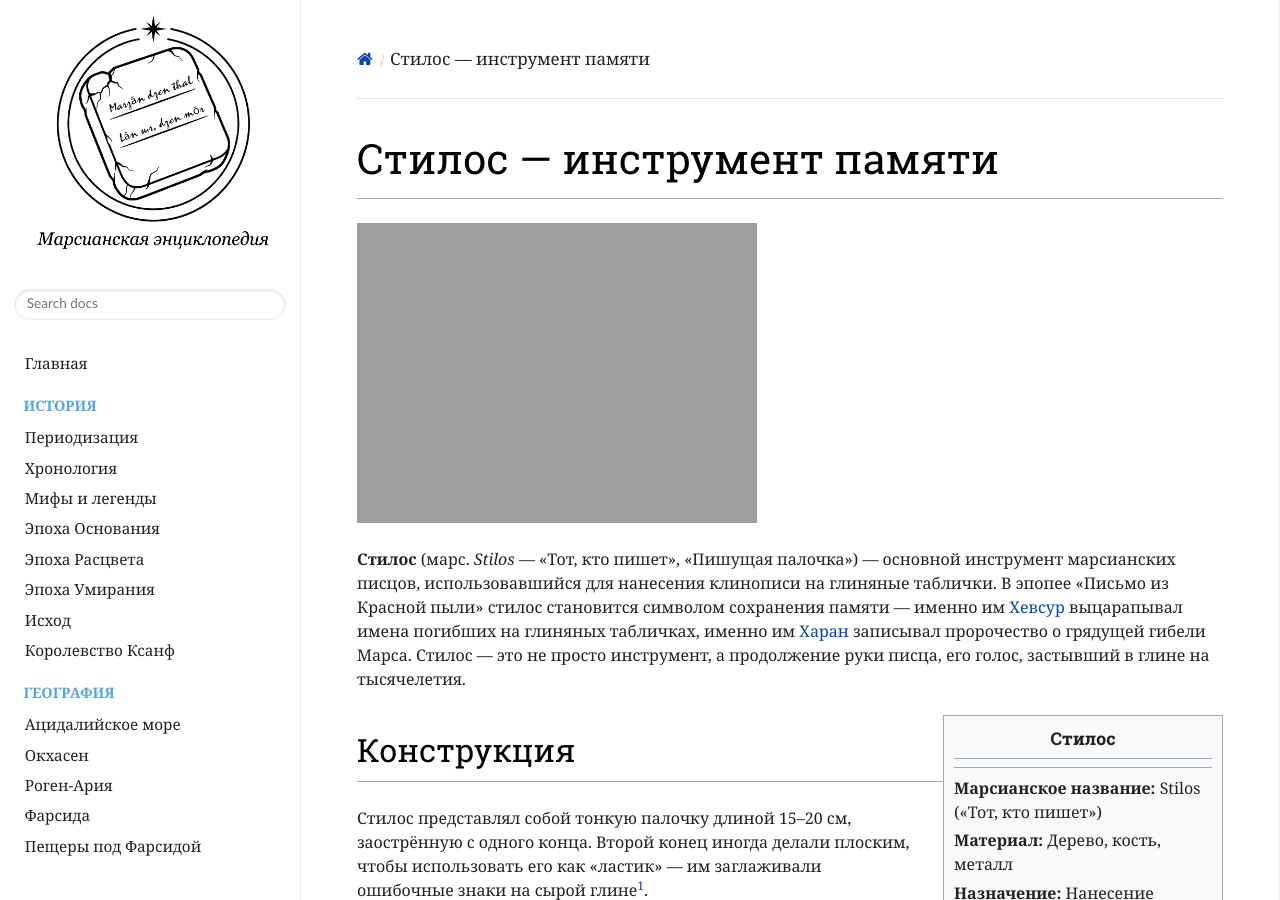
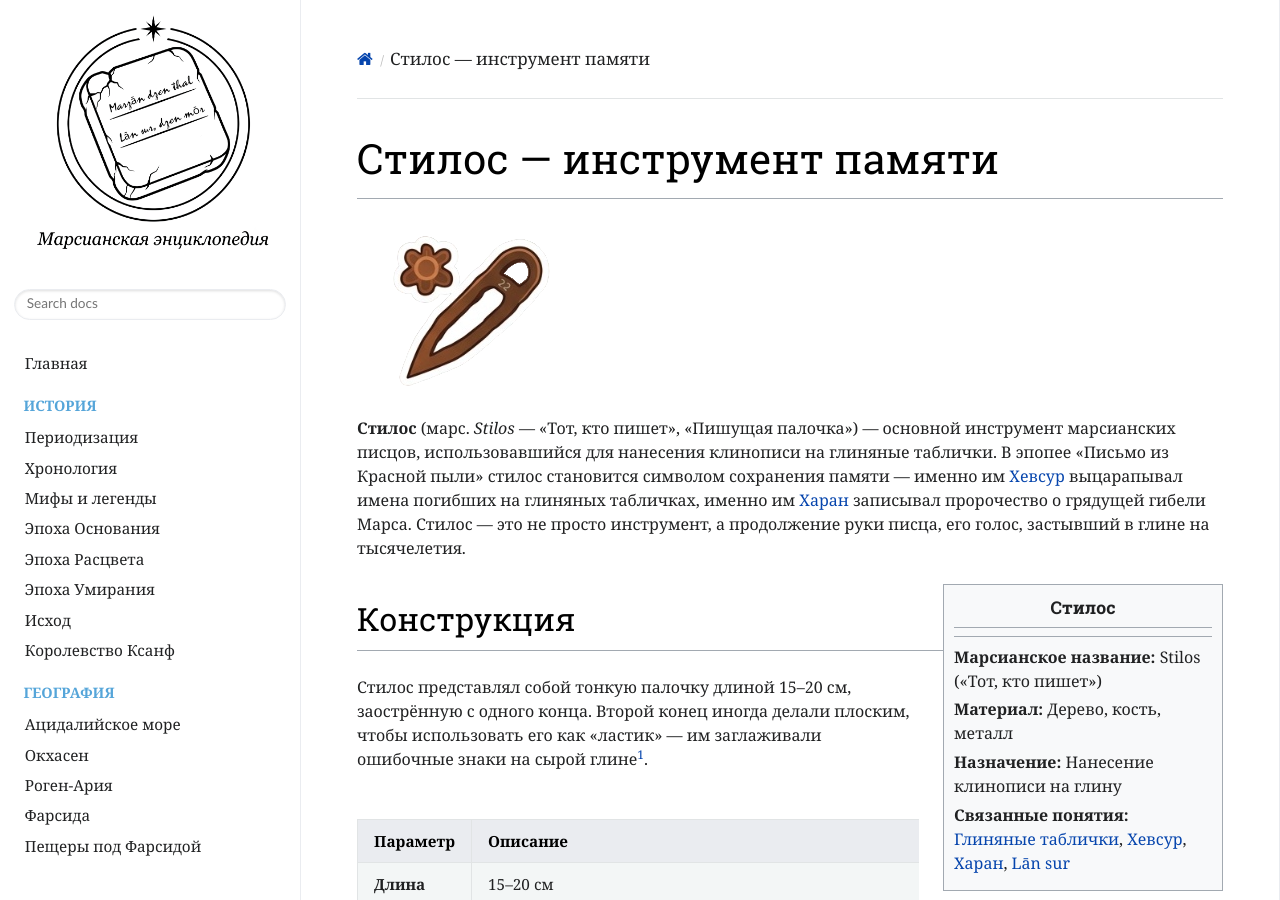
Before and after one commit to ivanhohlov14-bit/mars-encyclopedia, an MkDocs documentation site: the page built from docs/terms/stilos.md, in a window 1280 px wide and 900 px high. Built offline with MkDocs 1.6.1, drawn with Linux system fonts in a browser that asks for light colours; nearby versions of some CDN libraries.

Commit message:
Update stilos.md

```diff
--- a/docs/terms/stilos.md
+++ b/docs/terms/stilos.md
@@ -1,6 +1,6 @@
 # Стилос — инструмент памяти
 
-![Стилос](../assets/images/stickers/sticker-scales-no-bg-HD (carve.photos).png)
+![Стилос](../assets/images/stickers/sticker-scales-no.png)
 
 **Стилос** (марс. *Stilos* — «Тот, кто пишет», «Пишущая палочка») — основной инструмент марсианских писцов, использовавшийся для нанесения клинописи на глиняные таблички. В эпопее «Письмо из Красной пыли» стилос становится символом сохранения памяти — именно им [Хевсур](hevsur.md) выцарапывал имена погибших на глиняных табличках, именно им [Харан](kharan.md) записывал пророчество о грядущей гибели Марса. Стилос — это не просто инструмент, а продолжение руки писца, его голос, застывший в глине на тысячелетия.
 
```
